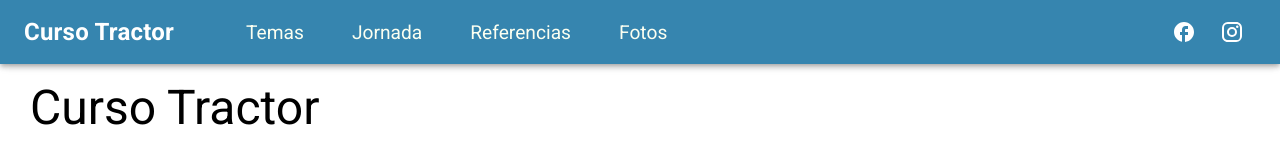
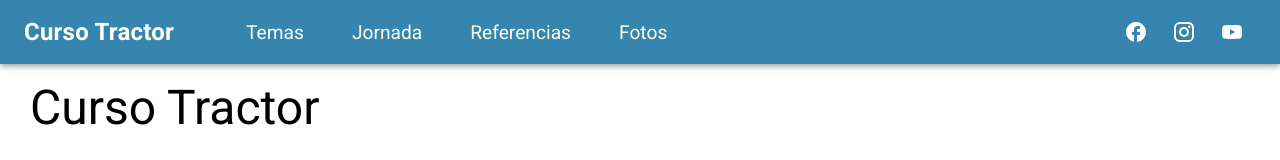
Before and after one commit to AlejoBonadeo/curso-tractor, a Next.js app: page / in a window 1280 px wide. Shown: the top 160 px of the page. Built offline with nearby package versions, Linux system fonts and the light colour scheme.

Commit message:
Add youtube link

```diff
--- a/components/ui/NavBar.tsx
+++ b/components/ui/NavBar.tsx
@@ -12,8 +12,9 @@ import {
   FacebookOutlined,
   Instagram,
   MenuOutlined,
+  YouTube
 } from "@mui/icons-material";
-import { useContext, useState } from "react";
+import { useContext } from "react";
 import { UiContext } from "../../context";
 
 export const NavBar = () => {
@@ -106,6 +107,17 @@ export const NavBar = () => {
             </IconButton>
           </Link>
         </NextLink>
+        <NextLink
+          href="https://www.youtube.com/channel/UCvATXdypCD9Jg2yvPJNJw-g"
+          passHref
+          target="_blank"
+        >
+          <Link sx={{ display: { xs: "none", md: "block" } }} target="_blank">
+            <IconButton size="large" aria-label="Instagram">
+              <YouTube sx={{ color: "#fff" }}/>
+            </IconButton>
+          </Link>
+        </NextLink>
       </Toolbar>
     </AppBar>
   );
--- a/components/ui/Sidebar.tsx
+++ b/components/ui/Sidebar.tsx
@@ -18,6 +18,7 @@ import {
   FacebookOutlined,
   ExpandMoreOutlined,
   ExpandLessOutlined,
+  YouTube,
 } from "@mui/icons-material";
 import { UiContext } from "../../context";
 import { Instagram } from "@mui/icons-material";
@@ -99,6 +100,17 @@ export const Sidebar = () => {
             </ListItemIcon>
             <ListItemText primary="Instagram" />
           </ListItem>
+          <ListItem
+            button
+            onClick={() =>
+              navigateTo("https://www.youtube.com/channel/UCvATXdypCD9Jg2yvPJNJw-g")
+            }
+          >
+            <ListItemIcon>
+              <YouTube sx={{ color: "white" }} />
+            </ListItemIcon>
+            <ListItemText primary="YouTube" />
+          </ListItem>
         </List>
       </Box>
     </Drawer>
```
